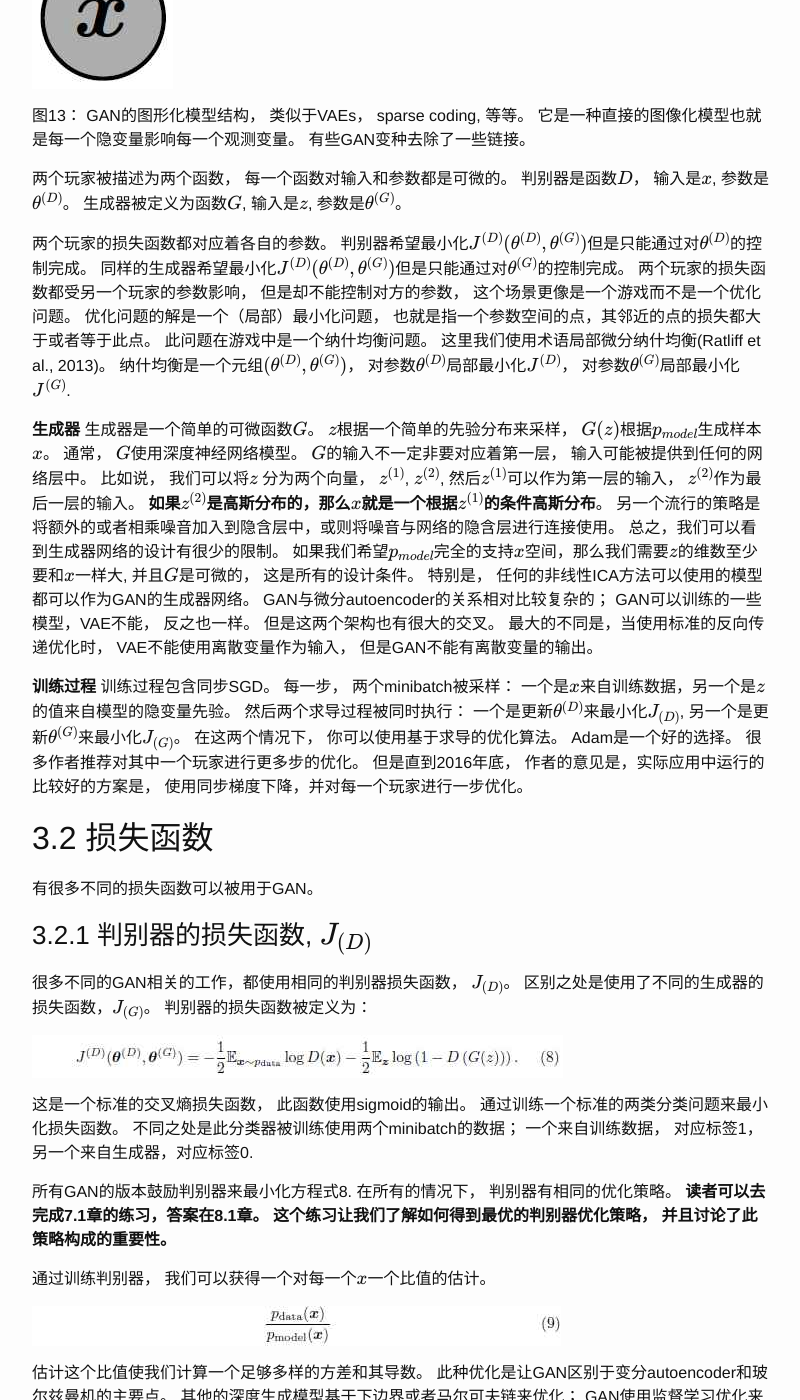
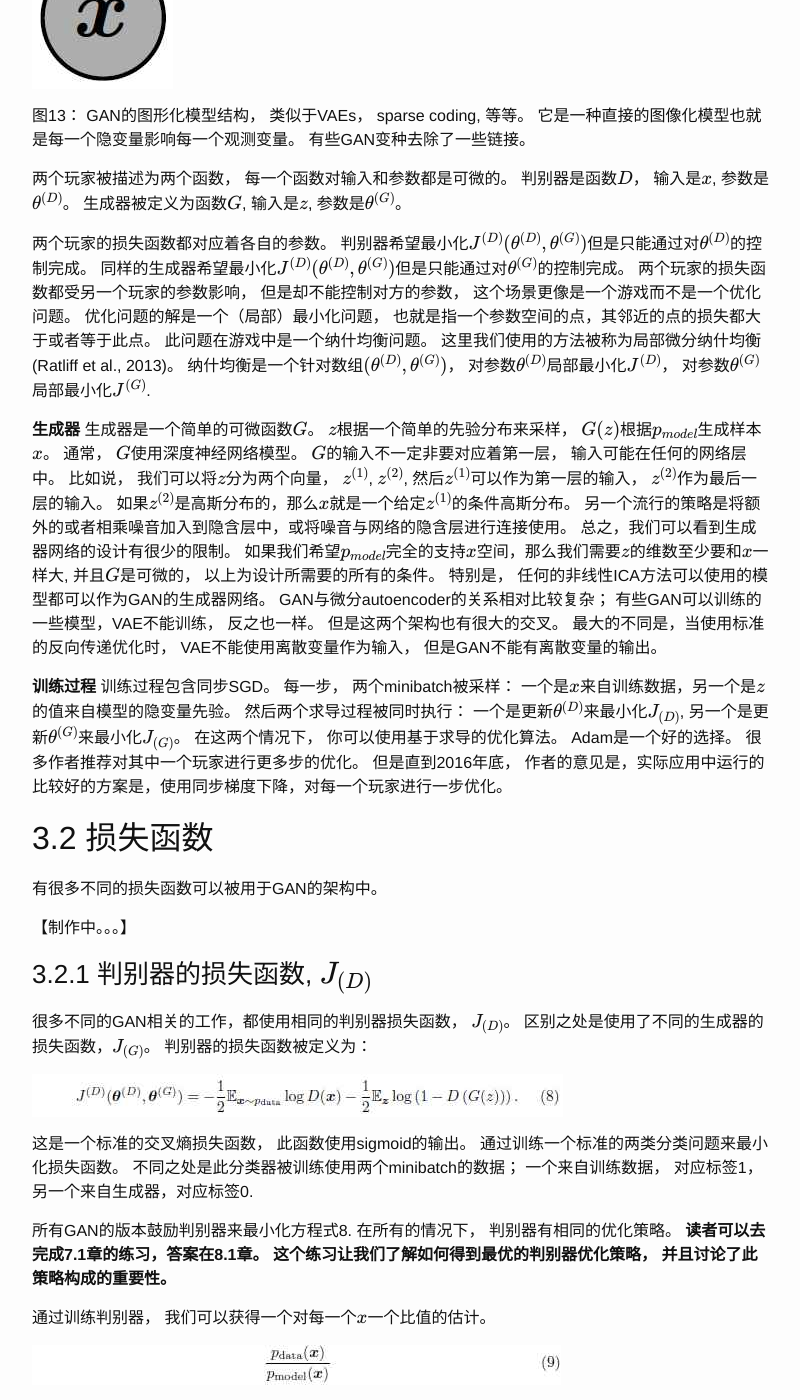
Before and after one commit to sinpycn/sinpycn.github.io, a Jekyll site: the page built from _posts/research/2017-05-03-GAN-Tutorial-How-do-GANs-work.md, in a window 1280 px wide and 1400 px high, scrolled down 1472 px. Shown: the whole window, without its empty margins (238-1038 px from the left). Built offline with Jekyll 4.4.1, drawn with Linux system fonts in a browser that asks for light colours; formulas are drawn with MathJax 3.

Commit message:
Update 2017-05-03-GAN-Tutorial-How-do-GANs-work.md

```diff
--- a/_posts/research/2017-05-03-GAN-Tutorial-How-do-GANs-work.md
+++ b/_posts/research/2017-05-03-GAN-Tutorial-How-do-GANs-work.md
@@ -34,23 +34,25 @@ GAN的基本思想是两个玩家共同玩一个游戏。 其中一个叫生成
 两个玩家的损失函数都对应着各自的参数。 判别器希望最小化$$J^{(D)}(\theta^{(D)},\theta^{(G)})$$但是只能通过对$$\theta^{(D)}$$的控制完成。 同样的生成器希望最小化$$J^{(D)}(\theta^{(D)},\theta^{(G)})$$但是只能通过对$$\theta^{(G)}$$的控制完成。
 两个玩家的损失函数都受另一个玩家的参数影响， 但是却不能控制对方的参数， 这个场景更像是一个游戏而不是一个优化问题。
 优化问题的解是一个（局部）最小化问题， 也就是指一个参数空间的点，其邻近的点的损失都大于或者等于此点。
-此问题在游戏中是一个纳什均衡问题。 这里我们使用术语局部微分纳什均衡(Ratliff et al., 2013)。
-纳什均衡是一个元组$$(\theta^{(D)},\theta^{(G)})$$， 对参数$$\theta^{(D)}$$局部最小化$$J^{(D)}$$， 对参数$$\theta^{(G)}$$局部最小化$$J^{(G)}$$.
+此问题在游戏中是一个纳什均衡问题。 这里我们使用的方法被称为局部微分纳什均衡(Ratliff et al., 2013)。
+纳什均衡是一个针对数组$$(\theta^{(D)},\theta^{(G)})$$， 对参数$$\theta^{(D)}$$局部最小化$$J^{(D)}$$， 对参数$$\theta^{(G)}$$局部最小化$$J^{(G)}$$.
 
 **生成器** 生成器是一个简单的可微函数$$G$$。 $$z$$根据一个简单的先验分布来采样， $$G(z)$$根据$$p_{model}$$生成样本$$x$$。
-通常， $$G$$使用深度神经网络模型。 $$G$$的输入不一定非要对应着第一层， 输入可能被提供到任何的网络层中。 比如说， 我们可以将$$z$$ 分为两个向量， $$z^{(1)}$$, $$z^{(2)}$$, 然后$$z^{(1)}$$可以作为第一层的输入， $$z^{(2)}$$作为最后一层的输入。 **如果$$z^{(2)}$$是高斯分布的，那么$$x$$就是一个根据$$z^{(1)}$$的条件高斯分布**。 另一个流行的策略是将额外的或者相乘噪音加入到隐含层中，或则将噪音与网络的隐含层进行连接使用。 总之，我们可以看到生成器网络的设计有很少的限制。 如果我们希望$$p_{model}$$完全的支持$$x$$空间，那么我们需要$$z$$的维数至少要和$$x$$一样大, 并且$$G$$是可微的， 这是所有的设计条件。
-特别是， 任何的非线性ICA方法可以使用的模型都可以作为GAN的生成器网络。 GAN与微分autoencoder的关系相对比较复杂的； GAN可以训练的一些模型，VAE不能， 反之也一样。 但是这两个架构也有很大的交叉。 最大的不同是，当使用标准的反向传递优化时， VAE不能使用离散变量作为输入， 但是GAN不能有离散变量的输出。
+通常， $$G$$使用深度神经网络模型。 $$G$$的输入不一定非要对应着第一层， 输入可能在任何的网络层中。 比如说， 我们可以将$$z$$分为两个向量， $$z^{(1)}$$, $$z^{(2)}$$, 然后$$z^{(1)}$$可以作为第一层的输入， $$z^{(2)}$$作为最后一层的输入。
+如果$$z^{(2)}$$是高斯分布的，那么$$x$$就是一个给定$$z^{(1)}$$的条件高斯分布。
+另一个流行的策略是将额外的或者相乘噪音加入到隐含层中，或将噪音与网络的隐含层进行连接使用。 总之，我们可以看到生成器网络的设计有很少的限制。 如果我们希望$$p_{model}$$完全的支持$$x$$空间，那么我们需要$$z$$的维数至少要和$$x$$一样大, 并且$$G$$是可微的， 以上为设计所需要的所有的条件。
+特别是， 任何的非线性ICA方法可以使用的模型都可以作为GAN的生成器网络。 GAN与微分autoencoder的关系相对比较复杂； 有些GAN可以训练的一些模型，VAE不能训练， 反之也一样。 但是这两个架构也有很大的交叉。 最大的不同是，当使用标准的反向传递优化时， VAE不能使用离散变量作为输入， 但是GAN不能有离散变量的输出。
 
-**训练过程**
-训练过程包含同步SGD。 每一步， 两个minibatch被采样： 一个是$$x$$来自训练数据，另一个是$$z$$的值来自模型的隐变量先验。
+**训练过程** 训练过程包含同步SGD。 每一步， 两个minibatch被采样： 一个是$$x$$来自训练数据，另一个是$$z$$的值来自模型的隐变量先验。
 然后两个求导过程被同时执行： 一个是更新$$\theta^{(D)}$$来最小化$$J_{(D)}$$, 另一个是更新$$\theta^{(G)}$$来最小化$$J_{(G)}$$。
-在这两个情况下， 你可以使用基于求导的优化算法。 Adam是一个好的选择。 很多作者推荐对其中一个玩家进行更多步的优化。 但是直到2016年底， 作者的意见是，实际应用中运行的比较好的方案是， 使用同步梯度下降，并对每一个玩家进行一步优化。
+在这两个情况下， 你可以使用基于求导的优化算法。 Adam是一个好的选择。 很多作者推荐对其中一个玩家进行更多步的优化。 但是直到2016年底， 作者的意见是，实际应用中运行的比较好的方案是，使用同步梯度下降，对每一个玩家进行一步优化。
 
 
 ## 3.2 损失函数
 
-有很多不同的损失函数可以被用于GAN。
+有很多不同的损失函数可以被用于GAN的架构中。
 
+【制作中。。。】
 
 ### 3.2.1 判别器的损失函数, $$J_{(D)}$$
 
```
